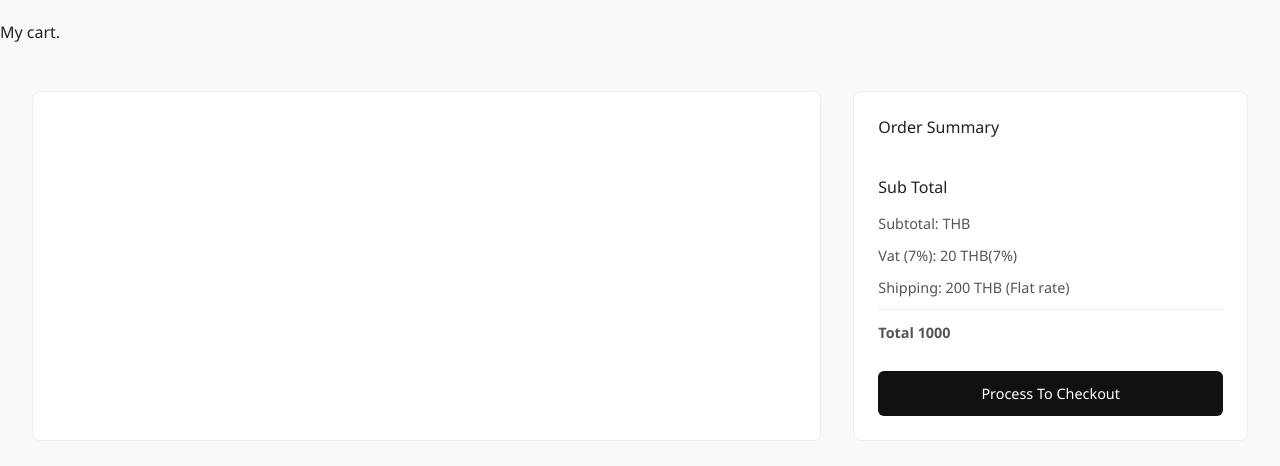
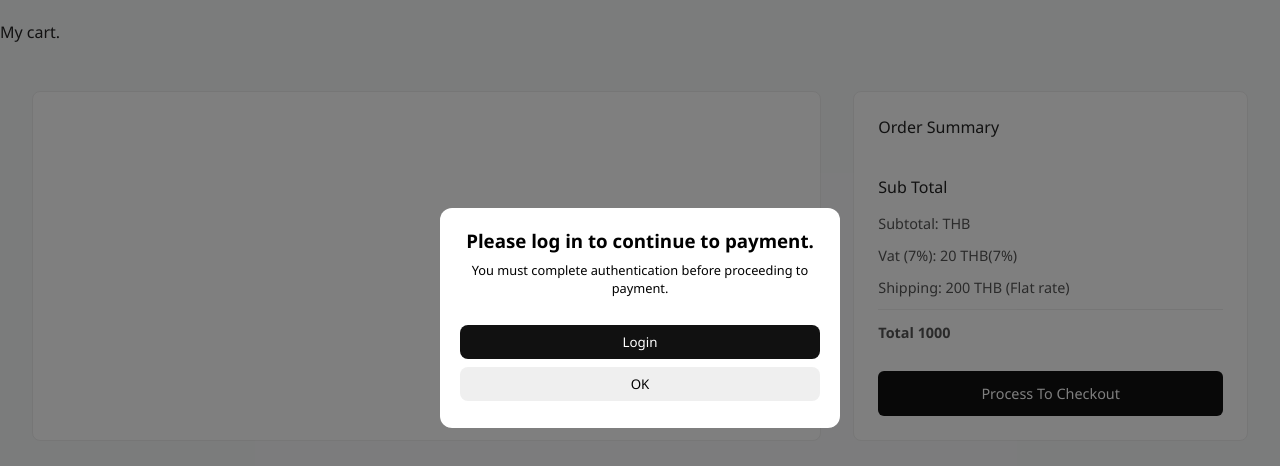
Before and after one commit to 1stntwdev/Redesign-web, a plain HTML site: page Frontend/src/pages/user/Cart/cart.html in a window 1280 px wide. Both pictures are taken after a click on the button "Process To Checkout". Shown: the part 82-548 px from the top of the page. Drawn offline with nearby package versions, Linux system fonts and the light colour scheme; no server answers.

Commit message:
style : check auth btn

```diff
--- a/Frontend/src/pages/user/Cart/cart.css
+++ b/Frontend/src/pages/user/Cart/cart.css
@@ -171,6 +171,38 @@ h4 {
   -webkit-appearance: none;
   margin: 0;
     }
+/* dialog check Auth */
+    .check-token-area{
+    margin: auto auto;
+    max-width: 400px;
+    width: 100%;
+    height: 220px;
+    border: none;
+    border-radius: 12px;
+    padding: 20px;
+}
+.check-token-area p{
+  margin-top: 0.5rem;
+  font-size: 0.8rem;
+}
+.check-token-area button{
+  cursor: pointer;
+  margin-top: 0.5rem;
+  padding: 0.5rem 1rem;
+  border: none;
+  border-radius: 8px;
+  transition: background-color 0.3s ease;
+}
+.check-token-area button:nth-child(2):hover{
+  background: #dcdcdc;
+}
+.check-token-area button:nth-child(1):hover{
+  background: #222;
+}
+.check-token-area button:nth-child(1){
+  background: #111;
+  color: #fff;
+}
 
 /* Responsive */
 @media (max-width: 768px) {
--- a/Frontend/src/pages/user/Cart/cart.html
+++ b/Frontend/src/pages/user/Cart/cart.html
@@ -15,6 +15,22 @@
 </head>
 <body>
 <section id="nav-container"></section>
+
+<dialog id="checkToken" class="check-token-area">
+  <div style="text-align: center;">
+    <h3>Please log in to continue to payment.</h3>
+    <p>You must complete authentication before proceeding to payment.</p>
+
+    <div style="margin-top: 20px; display: flex; flex-direction: column;">
+
+
+        <button id="goLogin">Login</button>
+        <button id="closeDialog">OK</button>
+
+    </div>
+  </div>
+</dialog>
+
 <header>cart -> Shipping -> Payment</header>
 <h4>My cart.</h4>
 <section class="cart-area">
--- a/Frontend/src/pages/user/Cart/cart.js
+++ b/Frontend/src/pages/user/Cart/cart.js
@@ -1,4 +1,30 @@
 import { componentCart } from '/Frontend/src/assets/js/addTocart.js';
+const btnCheckout = document.querySelector('.btn-checkout');
+btnCheckout.addEventListener('click',checkAuth)
+function checkAuth() {
+  const token = localStorage.getItem("token");
+
+  if (!token) {
+    const dialogElement = document.getElementById("checkToken");
+    dialogElement.showModal();
+    // close btn
+    document.getElementById("closeDialog").onclick = () => dialogElement.close();
+    dialogElement.addEventListener('click',(e)=>{
+      if(e.target === dialogElement)
+      dialogElement.close();
+    })
+    // href login
+    document.getElementById("goLogin").onclick = () => {
+      dialogElement.close();
+      modalLogin.showModal();
+    };
+    return false;
+  }
+
+
+  // ไปหน้า checkout ส่งข้อมูลเข้า order db
+  return true;
+}
 
 const cartArea = document.querySelector('.cart-area');
 let cart = JSON.parse(localStorage.getItem("cart")) || [];
```
